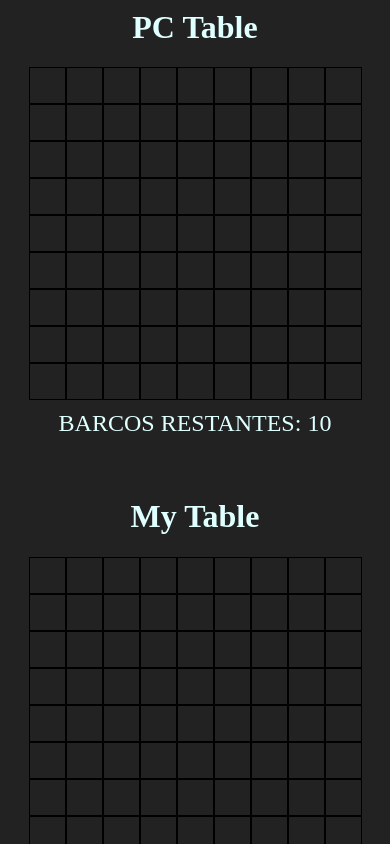
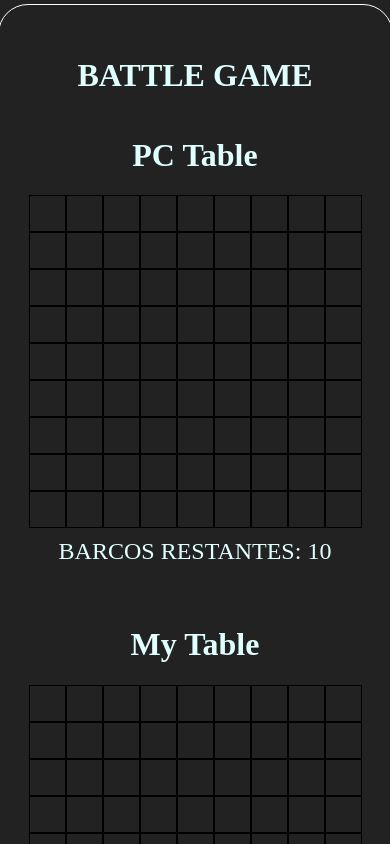
Before and after one commit to j0k3r-PGR/battleNaval, a React (Vite) app: page / in a window 390 px wide. Shown: the top 844 px of the page. Built offline with nearby package versions, Linux system fonts and the light colour scheme.

Commit message:
varsion2 responsiva correccion

```diff
--- a/src/index.css
+++ b/src/index.css
@@ -13,3 +13,9 @@
   padding: 30px;
   border-radius: 30px;
 }
+
+@media (max-width : 780px) {
+  body{
+    height: 1100px;
+  }
+}
```
